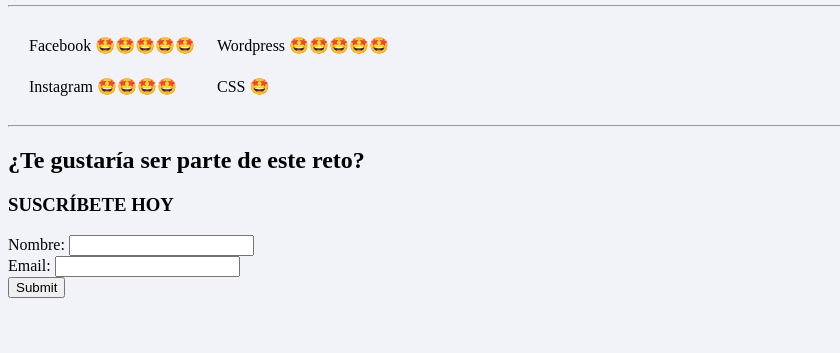
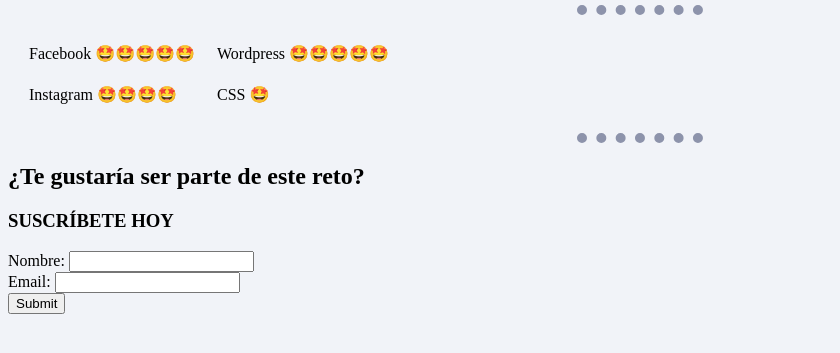
Before and after one commit to natimblopez/cv, a plain HTML site: page index.html in a window 1280 px wide. Shown: the part 357-710 px from the top of the page, without its empty margins (0-840 px from the left). Drawn offline with Linux system fonts and the light colour scheme.

Commit message:
Update index.html

```diff
--- a/index.html
+++ b/index.html
@@ -4,9 +4,25 @@
 <head>
   <meta charset="utf-8">
   <title>Hola Mundo</title>
+
+  <style>
+    body {
+      background-color: #f1f3f8;
+    }
+
+    hr {
+      border-style: none;
+      border-top: dotted;
+      border-width: 10px;
+      border-color: #8d93ab;
+      width: 10%;
+
+    }
+  </style>
+
 </head>
 
-<body style="background-color: #f1f3f8;">
+<body>
 
   <table cellspacing=20px>
     <tr>
@@ -52,6 +68,12 @@
 
   </form>
 
+
+
+
+
+
+
 </body>
 
 </html>
```
Lines whose indentation alone changed are shown as unchanged.
